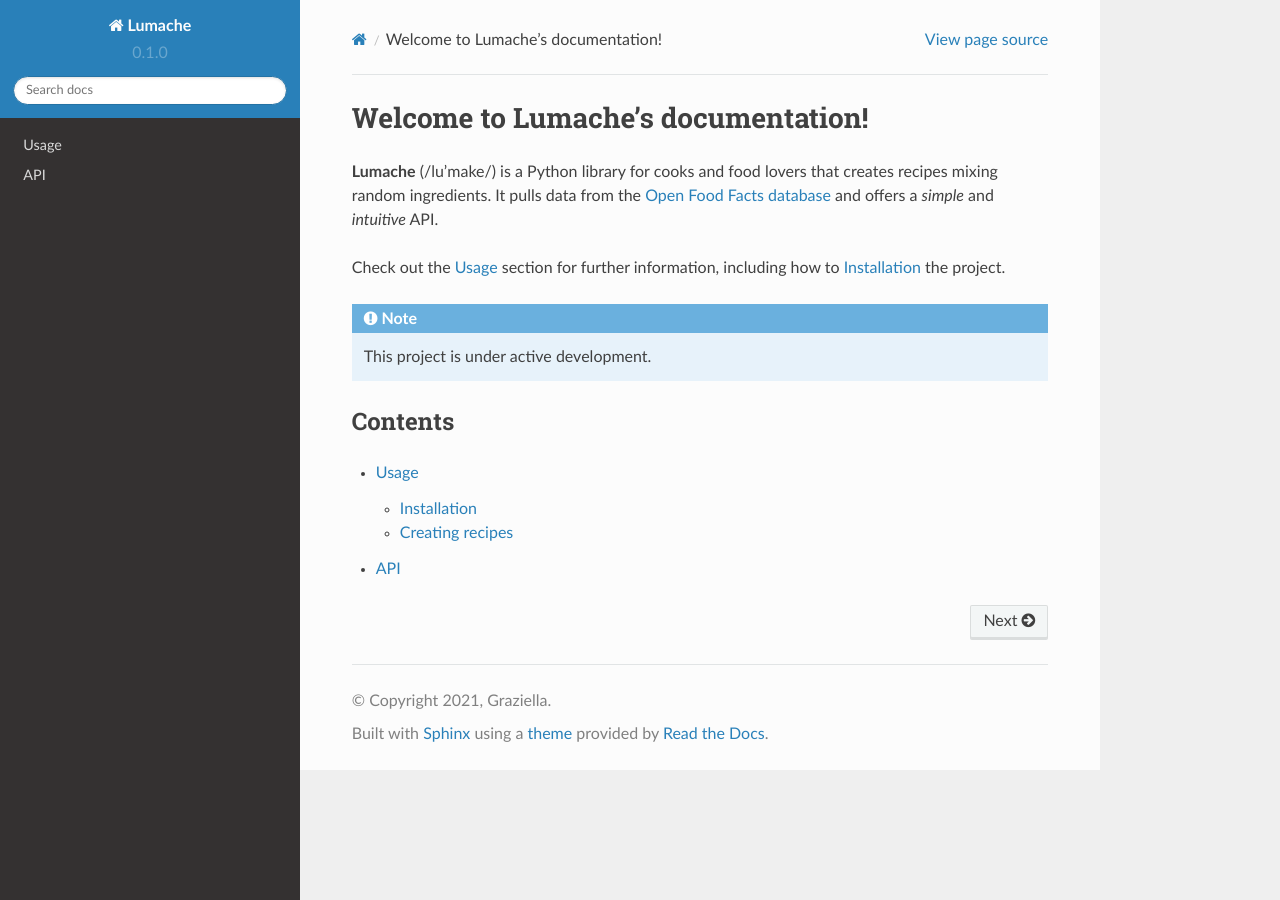
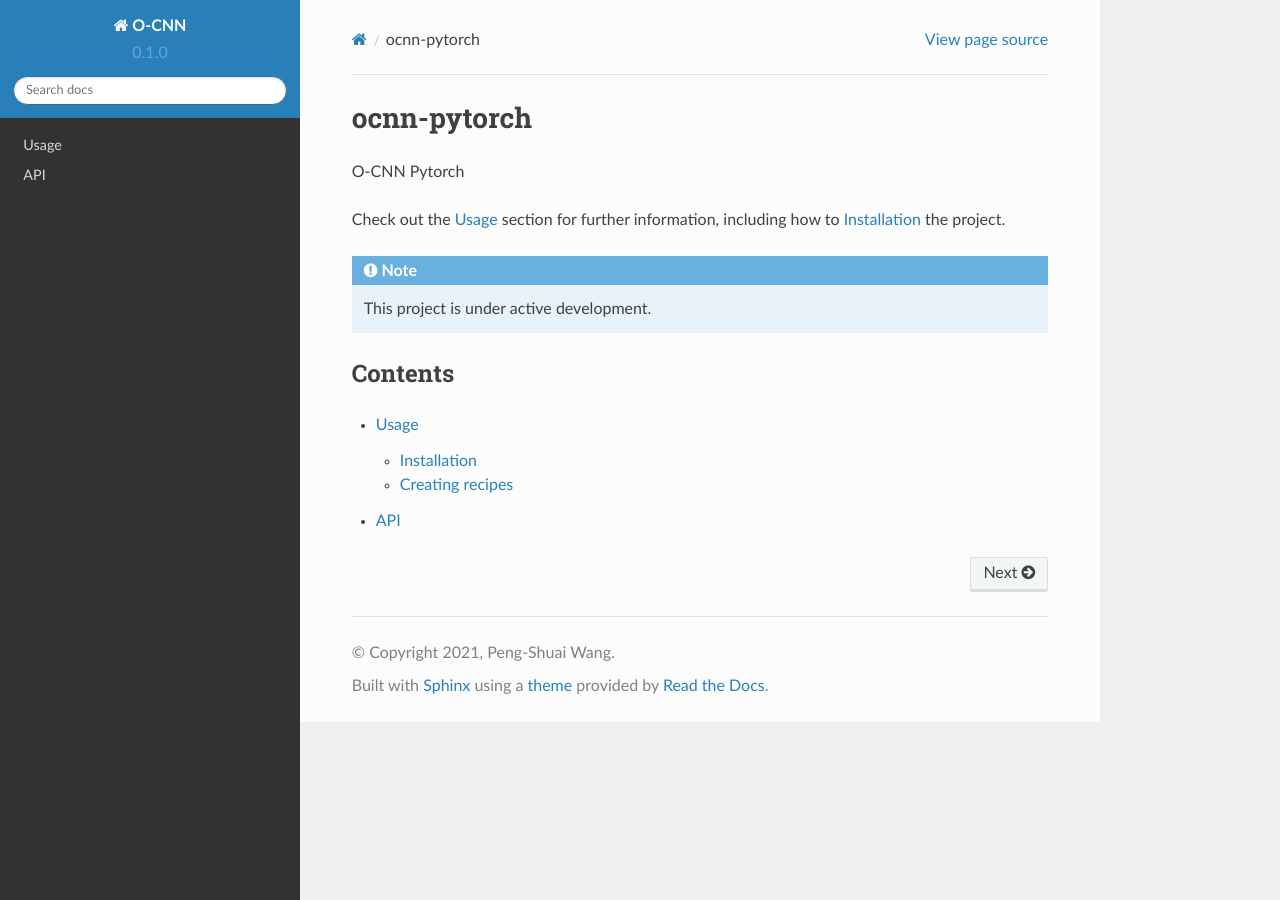
Before and after one commit to octree-nn/ocnn-pytorch, a Sphinx documentation site: the page built from docs/source/index.rst, in a window 1280 px wide. Built offline with Sphinx 7.4.7 and the Read the Docs theme 2.0.0, drawn with Linux system fonts in a browser that asks for light colours.

Commit message:
Test Docs

```diff
--- a/docs/source/conf.py
+++ b/docs/source/conf.py
@@ -2,9 +2,9 @@
 
 # -- Project information
 
-project = 'Lumache'
-copyright = '2021, Graziella'
-author = 'Graziella'
+project = 'O-CNN'
+copyright = '2021, Peng-Shuai Wang'
+author = 'Peng-Shuai Wang'
 
 release = '0.1'
 version = '0.1.0'
--- a/docs/source/index.rst
+++ b/docs/source/index.rst
@@ -1,10 +1,7 @@
-Welcome to Lumache's documentation!
+ocnn-pytorch
 ===================================
 
-**Lumache** (/lu'make/) is a Python library for cooks and food lovers
-that creates recipes mixing random ingredients.
-It pulls data from the `Open Food Facts database <https://world.openfoodfacts.org/>`_
-and offers a *simple* and *intuitive* API.
+O-CNN Pytorch
 
 Check out the :doc:`usage` section for further information, including
 how to :ref:`installation` the project.
```
